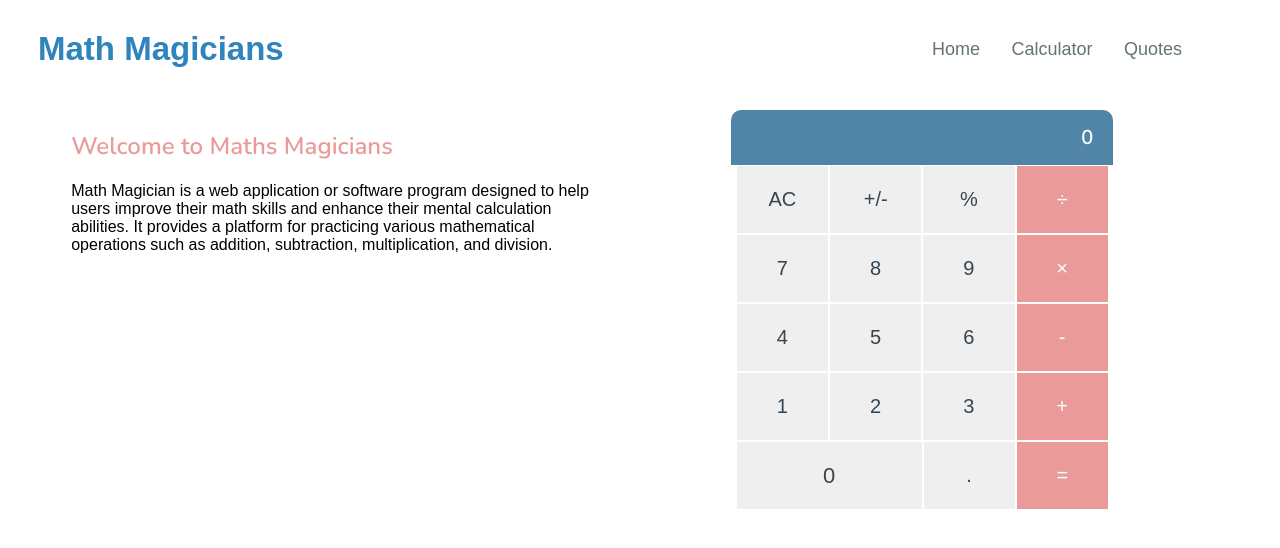
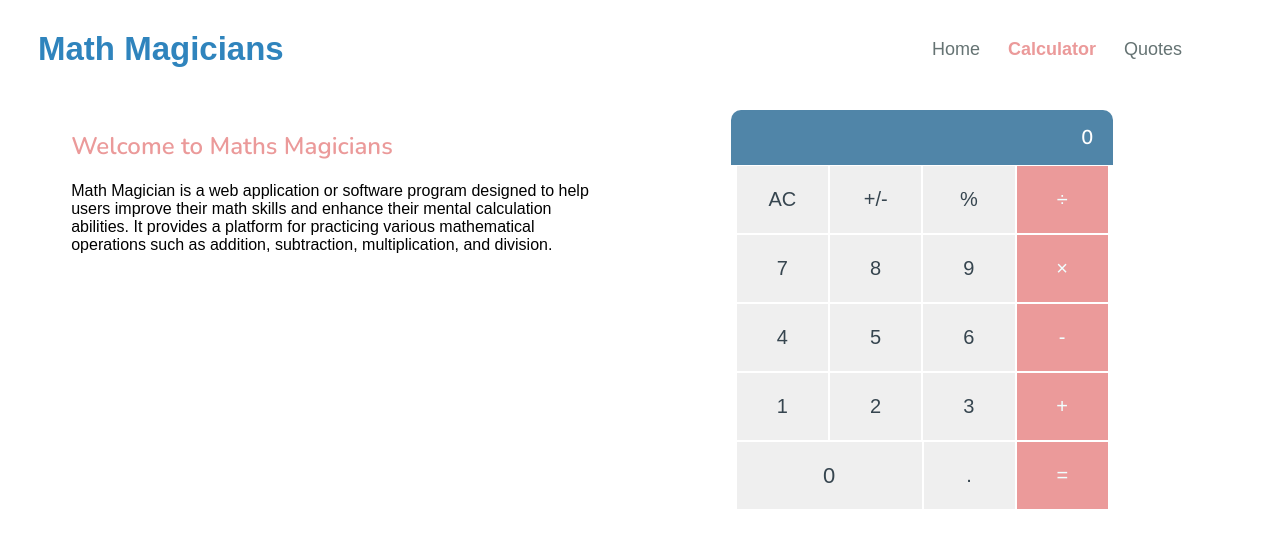
Before and after one commit to ankitt26/Math-magicians, a React (Create React App) app: page /calculator in a window 1280 px wide. Shown: the top 548 px of the page. Built offline with nearby package versions, Linux system fonts and the light colour scheme; a web font is replaced by a local one.

Commit message:
Add navlink active class

```diff
--- a/src/App.js
+++ b/src/App.js
@@ -3,6 +3,7 @@ import Home from './components/Home';
 import Calculator from './components/calculator';
 import Quotes from './components/Quotes';
 import Navbar from './components/Navbar';
+import './Styles/app.css';
 
 function App() {
   return (
--- a/src/Styles/Calculator.module.css
+++ b/src/Styles/Calculator.module.css
@@ -74,14 +74,6 @@
   cursor: pointer;
 }
 
-.inputItem:active {
-  font-size: 25px;
-}
-
-.zeroButton:active {
-  font-size: 25px;
-}
-
 .zeroButton {
   width: 187px;
   height: 100%;
@@ -93,6 +85,11 @@
   border: 1px solid #fff;
 }
 
+.inputItem:active,
+.zeroButton:active {
+  font-size: 25px;
+}
+
 .item4 {
   color: azure;
   background-color: #eb9a9a;
--- /dev/null
+++ b/src/Styles/app.css
@@ -0,0 +1,4 @@
+.active {
+  color: #eb9a9a;
+  font-weight: 600;
+}
--- a/src/components/Navbar.js
+++ b/src/components/Navbar.js
@@ -1,4 +1,4 @@
-import { Link } from 'react-router-dom';
+import { NavLink } from 'react-router-dom';
 import styles from '../Styles/Navbar.module.css';
 
 const Navbar = () => (
@@ -7,13 +7,13 @@ const Navbar = () => (
       <h1 className={styles.heading}>Math Magicians</h1>
       <ul className={styles.ul}>
         <li className={styles.li}>
-          <Link to="/" className={styles.link}>Home</Link>
+          <NavLink to="/" className={styles.link}>Home</NavLink>
         </li>
         <li className={styles.li}>
-          <Link to="/calculator" className={styles.link}>Calculator</Link>
+          <NavLink to="/calculator" className={styles.link}>Calculator</NavLink>
         </li>
         <li className={styles.li}>
-          <Link to="/quotes" className={styles.link}>Quotes</Link>
+          <NavLink to="/quotes" className={styles.link}>Quotes</NavLink>
         </li>
       </ul>
     </div>
```
